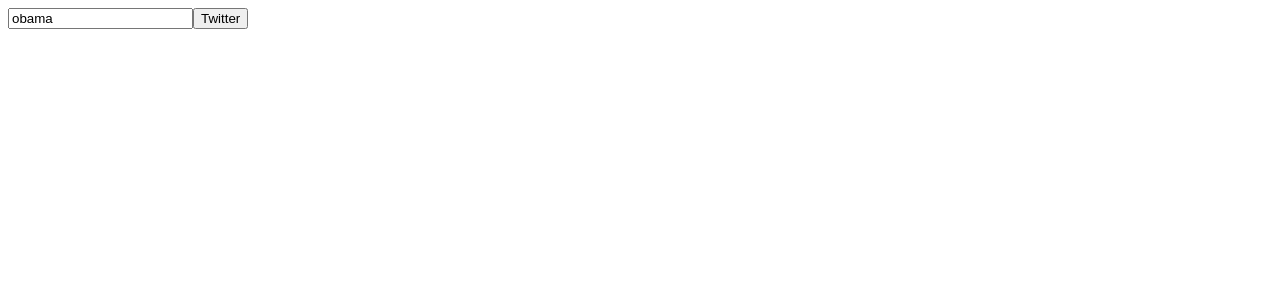
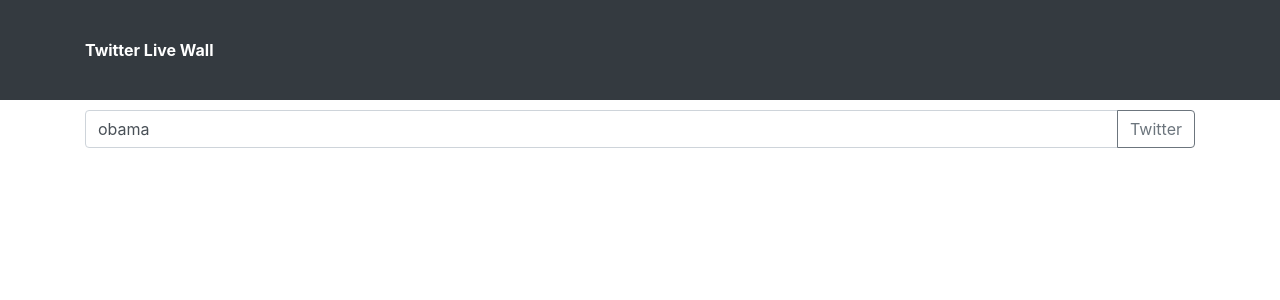
Before and after one commit to headinclouds/twitetr-live-wall, an Angular app: page / in a window 1280 px wide. Shown: the top 300 px of the page. Built offline with nearby package versions, Linux system fonts and the light colour scheme.

Commit message:
added styles

```diff
--- a/angular.json
+++ b/angular.json
@@ -23,7 +23,8 @@
               "src/assets"
             ],
             "styles": [
-              "src/styles.css"
+              "src/styles.css",
+              "node_modules/bootstrap/dist/css/bootstrap.min.css"
             ],
             "scripts": []
           },
--- a/package.json
+++ b/package.json
@@ -20,6 +20,7 @@
     "@angular/platform-browser": "^6.0.3",
     "@angular/platform-browser-dynamic": "^6.0.3",
     "@angular/router": "^6.0.3",
+    "bootstrap": "^4.1.3",
     "core-js": "^2.5.4",
     "cors": "^2.8.4",
     "express": "^4.16.3",
--- a/src/app/app.component.css
+++ b/src/app/app.component.css
@@ -0,0 +1,17 @@
+.media{
+    margin-bottom: 10px;
+    border-bottom: 1px solid gray;
+    padding-bottom: 10px;
+}
+
+.media:last-child{
+    border-bottom: none;
+}
+.bg-dark {
+    background-color: #343a40!important;
+    color: #ffffff;
+    height: 100px;
+    display: flex;
+    align-items:center;
+    margin-bottom: 10px;
+}
--- a/src/app/app.component.html
+++ b/src/app/app.component.html
@@ -1,22 +1,23 @@
 <!--The content below is only a placeholder and can be replaced.-->
+<header class="bg-dark">
+    <div class="container"> <strong>Twitter Live Wall</strong></div>
+</header>
+<div class="container">
+  <form class="input-group mb-3">
+    <input [(ngModel)]="searchTweet" class="form-control" name="tweet" placeholder="Search something" autocomplete="off">
+    <div class="input-group-append"> <button (click)="getTweets(searchTweet)" class="btn btn-outline-secondary" type="submit">Twitter</button>
+    </div>
+  </form>
 
-<form >
-  <input [(ngModel)]="searchTweet" name="tweet" placeholder="Search something" autocomplete="off">
-  <button (click)="getTweets(searchTweet)" type="submit">Twitter</button>
-</form>
-
-<div *ngIf="tweets" class="tweets">
-  <div class="tweet" *ngFor="let tweet of tweets">
-    <div class="left">
-      <img class="picture" [src]= "tweet.user.profile_image_url"/>
-    </div>
-    <div class="right" >
-      <div class="user">
-        <div class="name">{{tweet.user.name}}</div>
-        <span class="username"> @{{tweet.user.screen_name}}</span>
-        <span class="date">{{tweet.created_at}}</span>
-      </div> <br><br>
-      <div class="text">{{tweet.text}} </div>
+  <div *ngIf="tweets" class="tweets">
+    <div class="media" *ngFor="let tweet of tweets">
+      <img class="align-self-center mr-3" [src]="tweet.user.profile_image_url" />
+      <div class="media-body">
+        <h5 class="mt-0">{{tweet.user.name}}</h5>
+        <strong class="username"> @{{tweet.user.screen_name}}</strong>
+        <span class="date"> {{tweet.created_at | date: 'dd/MM/yyyy'}}</span>
+        <div class="text">{{tweet.text}} </div>
+      </div>
     </div>
   </div>
 </div>
--- a/src/app/app.component.ts
+++ b/src/app/app.component.ts
@@ -19,10 +19,9 @@ constructor(public http: Http) { }
      this.parameter.set('param1', searchTweet);
      let requestOptions = new RequestOptions();
      requestOptions.search = this.parameter;
-     return this.http.get('http://localhost:3000/', requestOptions)
+     return this.http.get('http://localhost:3000/',  requestOptions)
        .map((res: Response) => res.json())
        .subscribe((res: any) => {
-         console.log(res, 'res');
          this.tweets = res;
        });
    }
```
Also changed, not shown: 1 other file (tests, documents, lock files or other folders).
